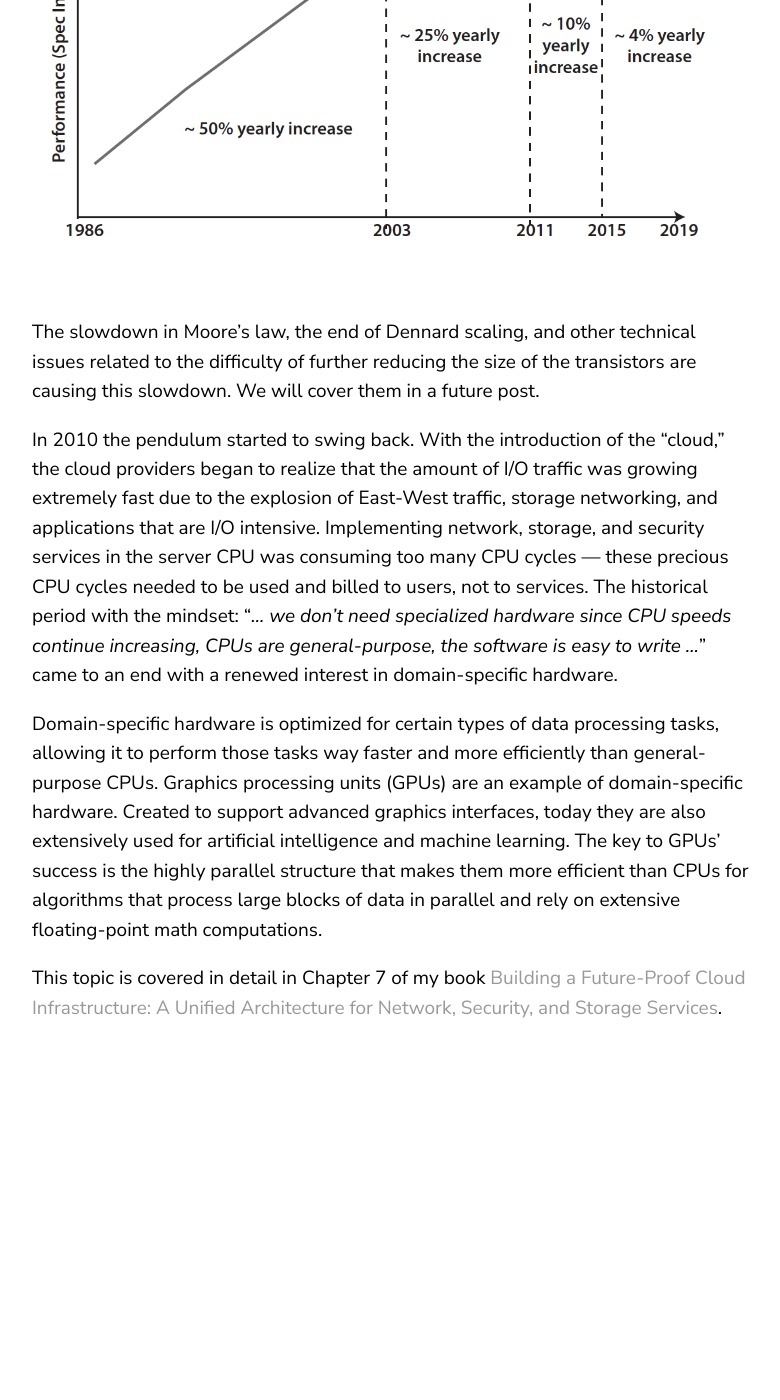
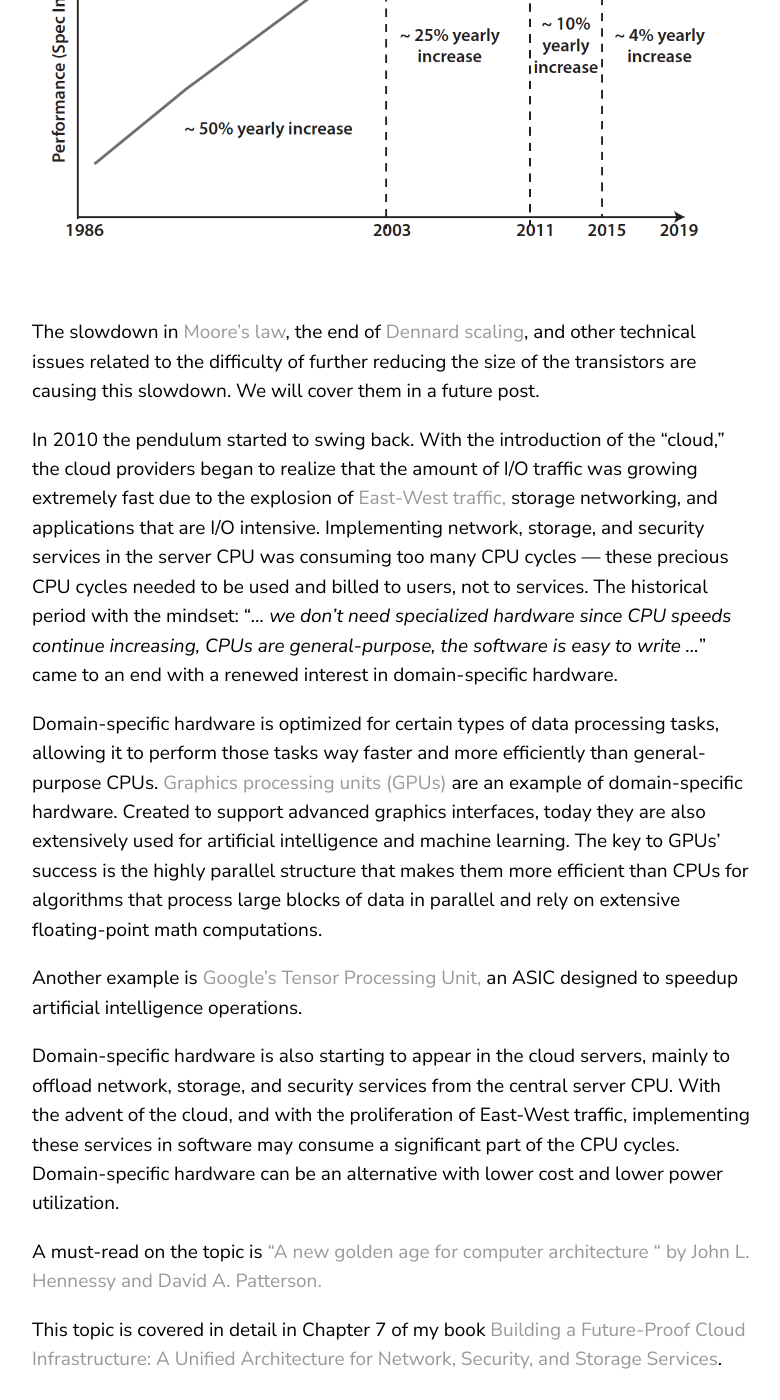
Before and after one commit to silvanogai/silvanogai, a Jekyll site: the page built from _posts/2020-02-22-pendulum.md, in a window 1280 px wide and 1400 px high, scrolled down 1266 px. Shown: the whole window, without its empty margins (68-848 px from the left). Built offline with Jekyll 4.4.1, drawn with Linux system fonts in a browser that asks for light colours; comment, search, counter and statistics services are not loaded; before the commit the page ends 2314 px from its top, so only the background shows below that; some of the changed text lies outside the part shown.

Commit message:
Added more text and hyperlinks

```diff
--- a/_posts/2020-02-22-pendulum.md
+++ b/_posts/2020-02-22-pendulum.md
@@ -8,15 +8,21 @@ description: Domain-specific hardware vs. general purpose processors
 ---
 There is a lot of talk these days about "domain-specific hardware." It is essential to have a historical perspective to understand this discussion because the pendulum has swung in both directions a couple of times.
 
-The concept of domain-specific hardware is not new. Back in the 1970s–1980s, at the time of mainframes, the primary CPUs were not fast enough to do both computing and I/O. Coprocessors and I/O offloads were common. During the years 1990 to 2000, we all witnessed a rapid growth of processor performance associated with significant innovation in the processor architecture, namely pipelined processor, superscalar processor, speculative execution, and virtualization extensions for speeding up hypervisors. Integrated caches played a big part in this performance boost as well, because processor speeds grew super-linearly as compared to DRAM speeds. All this evolution happened thanks to the capability to shrink the transistor size. In the 2000s, with transistor channel-length becoming sub-micron, it became challenging to continue to increase the frequency because wires were becoming the dominant delay element. The only effective way to utilize the growing number of transistors was with a multicore architecture; that is, putting multiple CPUs on the same chip. At that point, the increase in the speed of the single CPU (or more appropriately core) slowed down significantly. The SpecINT benchmark that tracks the single-thread performance started to grow only single-digit per year. In 2018, single-thread CPU speed only grew approximately 4 percent per year.
+The concept of domain-specific hardware is not new. Back in the 1970s–1980s, at the time of mainframes, the primary CPUs were not fast enough to do both computing and I/O. [Coprocessors](https://en.wikipedia.org/wiki/Coprocessor) and I/O offloads were common. During the years 1990 to 2000, we all witnessed a rapid growth of processor performance associated with significant innovation in the processor architecture, namely pipelined processor, superscalar processor, speculative execution, and virtualization extensions for speeding up hypervisors. Integrated caches played a big part in this performance boost as well, because processor speeds grew super-linearly as compared to DRAM speeds. All this evolution happened thanks to the capability to shrink the transistor size. In the 2000s, with transistor channel-length becoming sub-micron, it became challenging to continue to increase the frequency because wires were becoming the dominant delay element. The only effective way to utilize the growing number of transistors was with a multicore architecture; that is, putting multiple CPUs on the same chip. At that point, the increase in the speed of the single CPU (or more appropriately core) slowed down significantly. [The SpecINT benchmark](https://en.wikipedia.org/wiki/SPECint) that tracks the single-thread performance started to grow only single-digit per year. In 2018, single-thread CPU speed only grew approximately 4 percent per year.
 
 ![Book Cover](/assets/images/specint.png)
 
-The slowdown in Moore's law, the end of Dennard scaling, and other technical issues related to the difficulty of further reducing the size of the transistors are causing this slowdown. We will cover them in a future post.
+The slowdown in [Moore's law](https://en.wikipedia.org/wiki/Moore%27s_law), the end of [Dennard scaling](https://en.wikipedia.org/wiki/Dennard_scaling), and other technical issues related to the difficulty of further reducing the size of the transistors are causing this slowdown. We will cover them in a future post.
 
-In 2010 the pendulum started to swing back. With the introduction of the "cloud," the cloud providers began to realize that the amount of I/O traffic was growing extremely fast due to the explosion of East-West traffic, storage networking, and applications that are I/O intensive. Implementing network, storage, and security services in the server CPU was consuming too many CPU cycles — these precious CPU cycles needed to be used and billed to users, not to services.
+In 2010 the pendulum started to swing back. With the introduction of the "cloud," the cloud providers began to realize that the amount of I/O traffic was growing extremely fast due to the explosion of [East-West traffic,](https://en.wikipedia.org/wiki/East-west_traffic) storage networking, and applications that are I/O intensive. Implementing network, storage, and security services in the server CPU was consuming too many CPU cycles — these precious CPU cycles needed to be used and billed to users, not to services.
 The historical period with the mindset: "*... we don't need specialized hardware since CPU speeds continue increasing, CPUs are general-purpose, the software is easy to write …*" came to an end with a renewed interest in domain-specific hardware.
 
-Domain-specific hardware is optimized for certain types of data processing tasks, allowing it to perform those tasks way faster and more efficiently than general-purpose CPUs. Graphics processing units (GPUs) are an example of domain-specific hardware. Created to support advanced graphics interfaces, today they are also extensively used for artificial intelligence and machine learning. The key to GPUs' success is the highly parallel structure that makes them more efficient than CPUs for algorithms that process large blocks of data in parallel and rely on extensive floating-point math computations.
+Domain-specific hardware is optimized for certain types of data processing tasks, allowing it to perform those tasks way faster and more efficiently than general-purpose CPUs. [Graphics processing units (GPUs)](https://en.wikipedia.org/wiki/Graphics_processing_unit) are an example of domain-specific hardware. Created to support advanced graphics interfaces, today they are also extensively used for artificial intelligence and machine learning. The key to GPUs' success is the highly parallel structure that makes them more efficient than CPUs for algorithms that process large blocks of data in parallel and rely on extensive floating-point math computations.
+
+Another example is [Google's Tensor Processing Unit,](https://en.wikipedia.org/wiki/Tensor_processing_unit) an ASIC designed to speedup artificial intelligence operations.
+
+Domain-specific hardware is also starting to appear in the cloud servers, mainly to offload network, storage, and security services from the central server CPU. With the advent of the cloud, and with the proliferation of East-West traffic, implementing these services in software may consume a significant part of the CPU cycles. Domain-specific hardware can be an alternative with lower cost and lower power utilization.
+
+A must-read on the topic is ["A new golden age for computer architecture " by John L. Hennessy and David A. Patterson.](https://dl.acm.org/doi/abs/10.1145/3282307)
 
 This topic is covered in detail in Chapter 7 of my book [Building a Future-Proof Cloud Infrastructure: A Unified Architecture for Network, Security, and Storage Services](http://www.informit.com/store/distributed-services-architectureseffectively-deploying-9780136624097).
```
